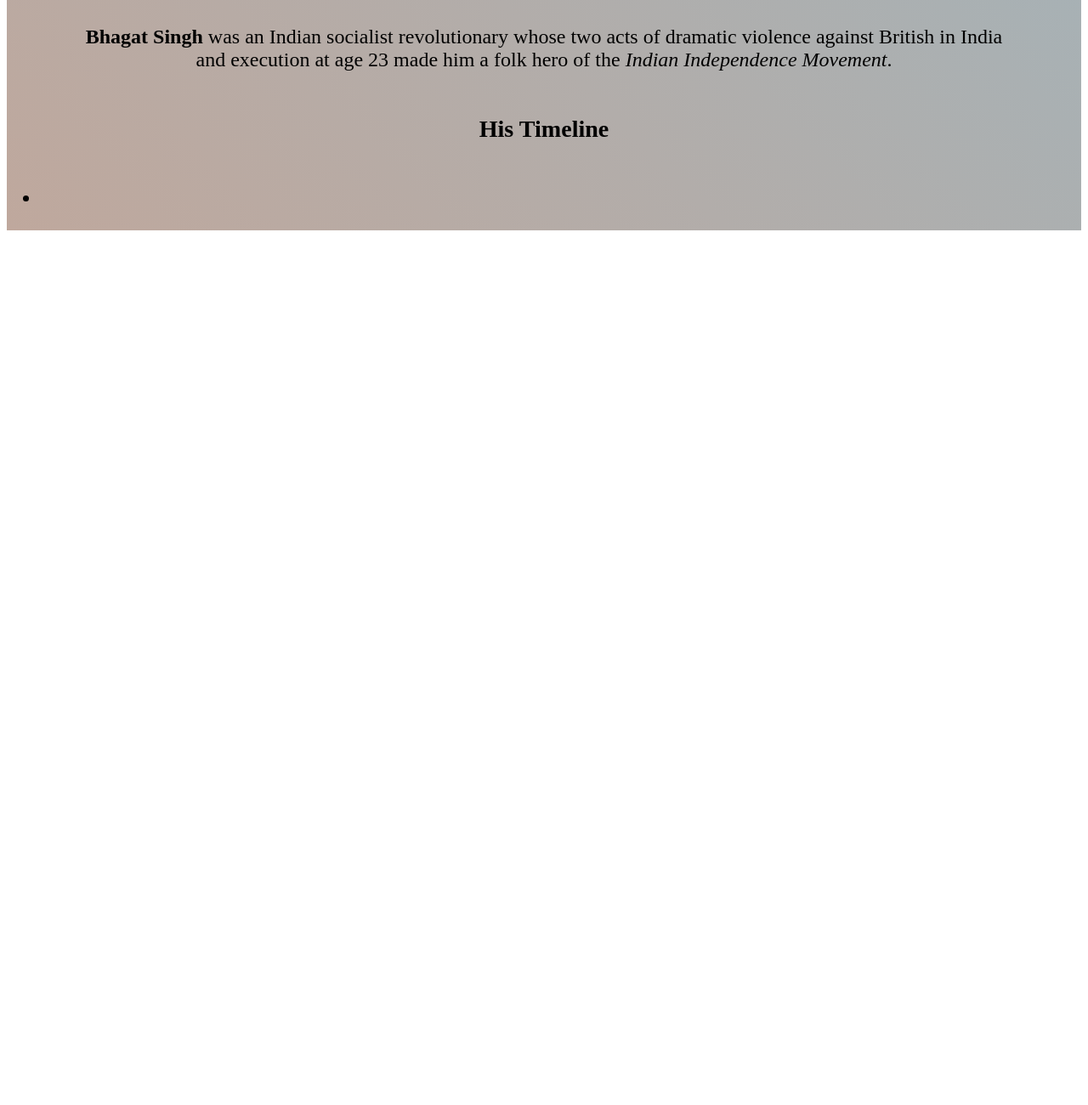
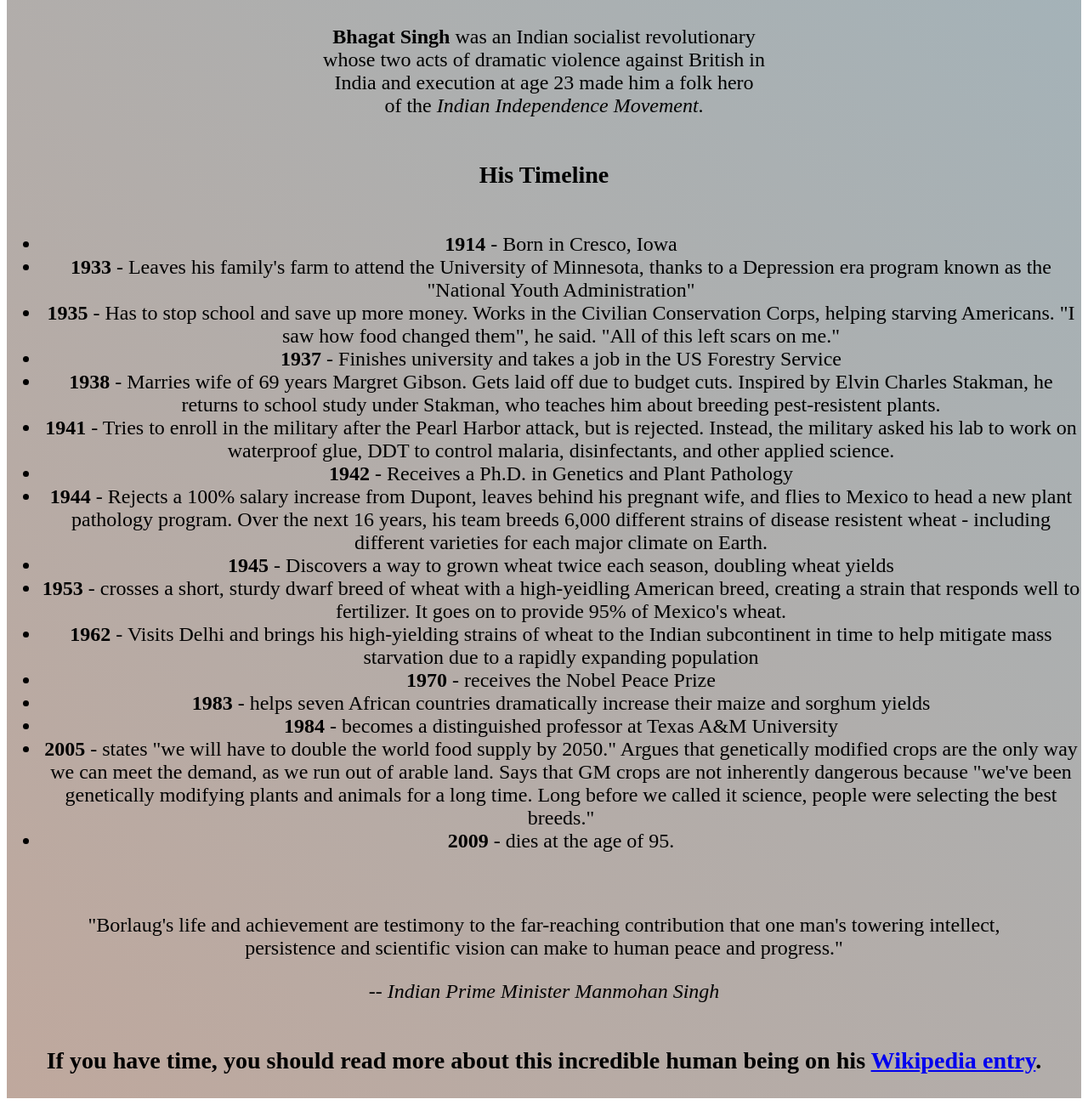
Before and after one commit to gurkaran321/Responsive-Web-Design-Projects-, a plain HTML site: page Project 1 Tribute webpage/index.html in a window 1280 px wide. Shown: the part 692-1992 px from the top of the page at 85% size. Before the commit the page ends 971 px from the top, so only its background shows below. Drawn offline with Linux system fonts and the light colour scheme.

Commit message:
Update index.html

```diff
--- a/Project 1 Tribute webpage/index.html
+++ b/Project 1 Tribute webpage/index.html
@@ -22,14 +22,101 @@
             </div>
 
             <section id="tribute-info">
-                <p id="headline"><strong>Bhagat Singh</strong> was an Indian socialist revolutionary whose two acts of dramatic violence against British in India <br> and execution at age 23 made him a folk hero of the <em>Indian Independence Movement</em>.</p>
+                <p id="headline"><strong>Bhagat Singh</strong> was an Indian socialist revolutionary <br> whose two acts of dramatic violence against British in <br> India and execution at age 23 made him a folk hero<br> of the <em>Indian Independence Movement</em>.</p>
 
                 <h3>His Timeline</h3>
                 <ul>
+      <li><strong>1914</strong> - Born in Cresco, Iowa</li>
+      <li>
+        <strong>1933</strong> - Leaves his family's farm to attend the
+        University of Minnesota, thanks to a Depression era program known as the
+        "National Youth Administration"
+      </li>
+      <li>
+        <strong>1935</strong> - Has to stop school and save up more money. Works
+        in the Civilian Conservation Corps, helping starving Americans. "I saw
+        how food changed them", he said. "All of this left scars on me."
+      </li>
+      <li>
+        <strong>1937</strong> - Finishes university and takes a job in the US
+        Forestry Service
+      </li>
+      <li>
+        <strong>1938</strong> - Marries wife of 69 years Margret Gibson. Gets
+        laid off due to budget cuts. Inspired by Elvin Charles Stakman, he
+        returns to school study under Stakman, who teaches him about breeding
+        pest-resistent plants.
+      </li>
+      <li>
+        <strong>1941</strong> - Tries to enroll in the military after the Pearl
+        Harbor attack, but is rejected. Instead, the military asked his lab to
+        work on waterproof glue, DDT to control malaria, disinfectants, and
+        other applied science.
+      </li>
+      <li>
+        <strong>1942</strong> - Receives a Ph.D. in Genetics and Plant Pathology
+      </li>
+      <li>
+        <strong>1944</strong> - Rejects a 100% salary increase from Dupont,
+        leaves behind his pregnant wife, and flies to Mexico to head a new plant
+        pathology program. Over the next 16 years, his team breeds 6,000
+        different strains of disease resistent wheat - including different
+        varieties for each major climate on Earth.
+      </li>
+      <li>
+        <strong>1945</strong> - Discovers a way to grown wheat twice each
+        season, doubling wheat yields
+      </li>
+      <li>
+        <strong>1953</strong> - crosses a short, sturdy dwarf breed of wheat
+        with a high-yeidling American breed, creating a strain that responds
+        well to fertilizer. It goes on to provide 95% of Mexico's wheat.
+      </li>
+      <li>
+        <strong>1962</strong> - Visits Delhi and brings his high-yielding
+        strains of wheat to the Indian subcontinent in time to help mitigate
+        mass starvation due to a rapidly expanding population
+      </li>
+      <li><strong>1970</strong> - receives the Nobel Peace Prize</li>
+      <li>
+        <strong>1983</strong> - helps seven African countries dramatically
+        increase their maize and sorghum yields
+      </li>
+      <li>
+        <strong>1984</strong> - becomes a distinguished professor at Texas A&M
+        University
+      </li>
+      <li>
+        <strong>2005</strong> - states "we will have to double the world food
+        supply by 2050." Argues that genetically modified crops are the only way
+        we can meet the demand, as we run out of arable land. Says that GM crops
+        are not inherently dangerous because "we've been genetically modifying
+        plants and animals for a long time. Long before we called it science,
+        people were selecting the best breeds."
+      </li>
+      <li><strong>2009</strong> - dies at the age of 95.</li>
+    </ul>
 
-                <li><strong></strong></li>
-
-                </ul>
+                 <blockquote
+      cite="http://news.rediff.com/report/2009/sep/14/pm-pays-tribute-to-father-of-green-revolution-borlaug.htm"
+    >
+      <p>
+        "Borlaug's life and achievement are testimony to the far-reaching
+        contribution that one man's towering intellect, persistence and
+        scientific vision can make to human peace and progress."
+      </p>
+      <cite>-- Indian Prime Minister Manmohan Singh</cite>
+    </blockquote>
+    <h3>
+      If you have time, you should read more about this incredible human being
+      on his
+      <a
+        id="tribute-link"
+        href="https://en.wikipedia.org/wiki/Norman_Borlaug"
+        target="_blank"
+        >Wikipedia entry</a
+      >.
+    </h3>
 
             </section>
 
```
